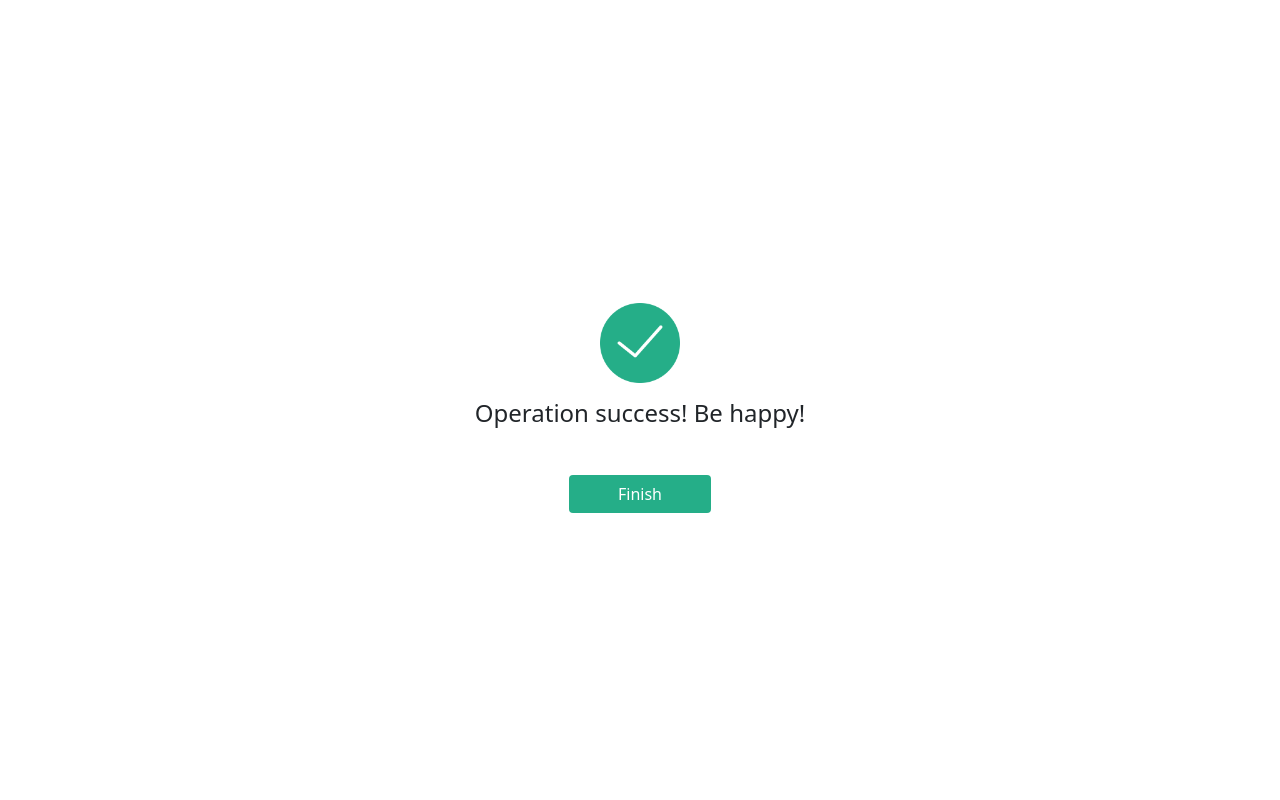
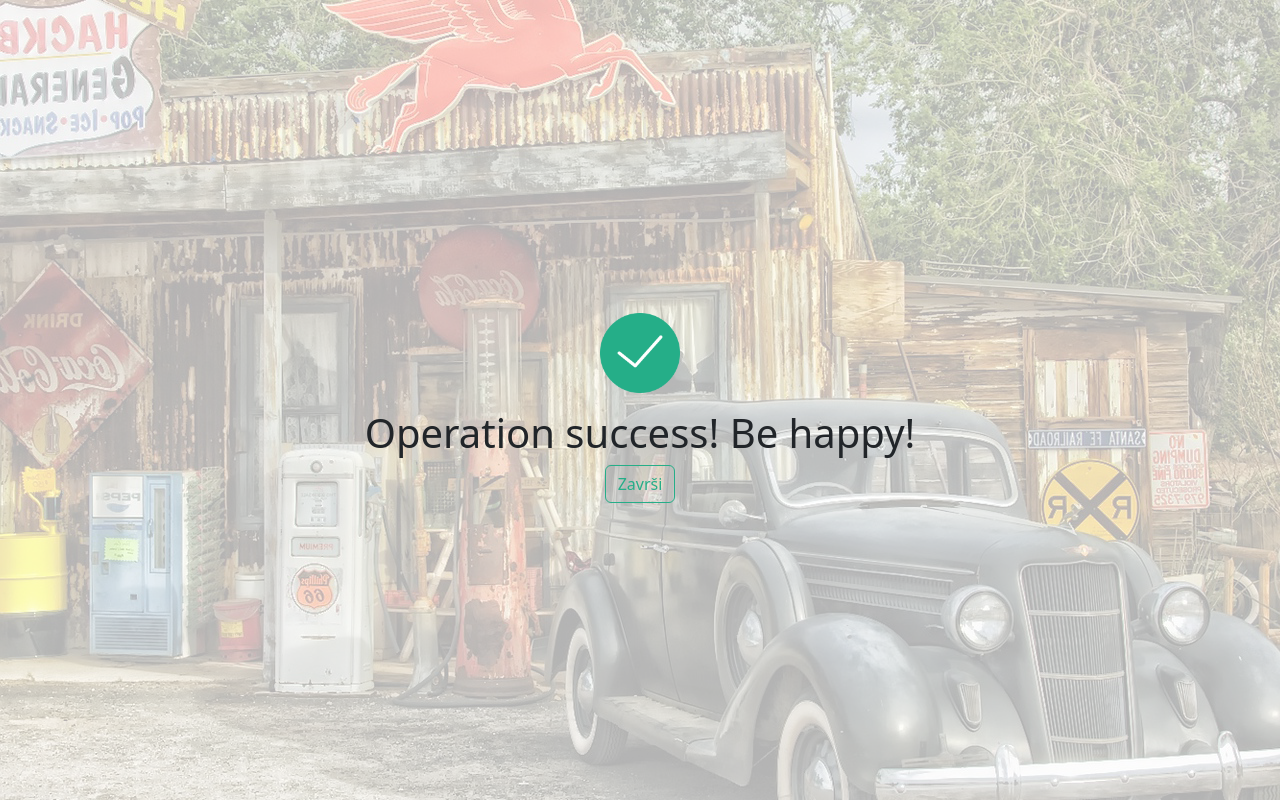
Before and after one commit to NevenDavidovic/Prodajno_servisni_centar, a Flask app: page /ok in a window 1280 px wide. Run offline with Flask 2, Linux system fonts and the light colour scheme.

Commit message:
success.html edit

```diff
--- a/static/index.css
+++ b/static/index.css
@@ -16,3 +16,8 @@
     width: 5rem;
     margin: 1rem;
 }
+
+.success-icon {
+    width: 5rem;
+    margin: 1rem;
+}
--- a/templates/success.html
+++ b/templates/success.html
@@ -1,41 +1,59 @@
 <!DOCTYPE html>
 <html lang="en">
+
 <head>
     <meta charset="UTF-8">
-    <meta http-equiv="X-UA-Compatible" content="IE=edge">
     <meta name="viewport" content="width=device-width, initial-scale=1.0">
-    <title>Success!</title>
-    <link href="https://cdn.jsdelivr.net/npm/bootstrap@5.0.2/dist/css/bootstrap.min.css" rel="stylesheet" integrity="sha384-EVSTQN3/azprG1Anm3QDgpJLIm9Nao0Yz1ztcQTwFspd3yD65VohhpuuCOmLASjC" crossorigin="anonymous">
+    <meta http-equiv="X-UA-Compatible" content="ie=edge">
+    <!-- CSS only -->
+    <link href="https://cdn.jsdelivr.net/npm/bootstrap@5.2.0/dist/css/bootstrap.min.css" rel="stylesheet"
+        integrity="sha384-gH2yIJqKdNHPEq0n4Mqa/HGKIhSkIHeL5AyhkYV8i59U5AR6csBvApHHNl/vI1Bx" crossorigin="anonymous">
+    <!-- JavaScript Bundle with Popper -->
+    <script src="https://cdn.jsdelivr.net/npm/bootstrap@5.2.0/dist/js/bootstrap.bundle.min.js"
+        integrity="sha384-A3rJD856KowSb7dwlZdYEkO39Gagi7vIsF0jrRAoQmDKKtQBHUuLZ9AsSv4jD4Xa"
+        crossorigin="anonymous"></script>
+    <link rel="stylesheet" href="/static/index.css">
+
+    <title>Uspjeh!</title>
 
     <style>
-        .min-height100vh {
-            height:100vh;
+        .btn.btn-outline-success {
+            border-color: #25ae88;
+            color: #25ae88;
         }
-        .success-icon {
-            width: 5rem;
-            margin: 1rem;
+
+        .btn.btn-outline-success:hover {
+            background-color: #25ae88;
+            color: #fff;
         }
-        .btn-finish {
-            background-color:#25ae88;
-            color:white;
+
+        .btn.btn-outline-success:active {
+            background-color: #25ae88;
+            color: #fff;
+            border-color: #25ae88;
+            box-shadow: none;
         }
     </style>
 </head>
+
 <body>
-    <div class="container">
-        <div class="row min-height100vh justify-content-center align-items-center text-center">
-            <div class="col-6">
+
+    <div class="text-center bg-image" id="hp-bg">
+        <div class="mask" style="background-color: rgba(255, 255, 255, 0.7);">
+            <div class="d-flex justify-content-center align-items-center h-100">
                 <div class="icon-wrapper">
-                    <img class="success-icon" src="{{ url_for('static',filename='images/ok_icon.png') }}" alt="success-icon">
+                    <img class="success-icon" src="{{ url_for('static',filename='images/ok_icon.png') }}"
+                        alt="success-icon">
+
                     {% block content %}
-                    <h4 class="mb-5">{{data.msg}}</h4>
+                    <h1>{{data.msg}}</h1>
                     {% endblock %}
-                    <a href="{{ url_for('naslovnica') }}" class="btn d-inline-block btn-finish px-5">Finish</a>
+                    <a href="/" class="btn btn-outline-success">Završi</a>
                 </div>
             </div>
         </div>
     </div>
 
 </body>
+
 </html>
-<!--  -->
```
